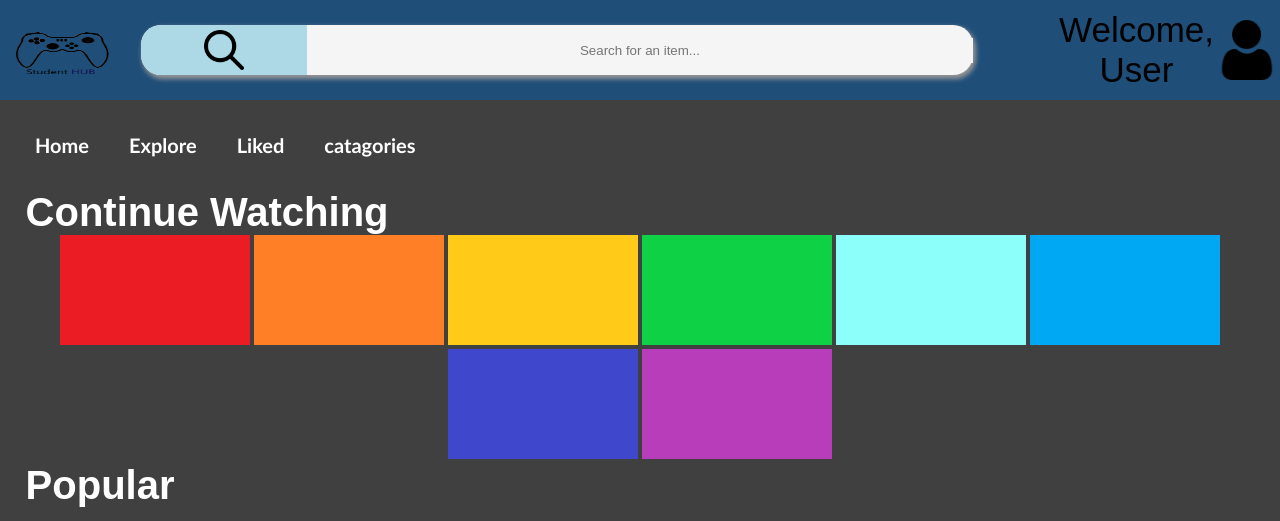
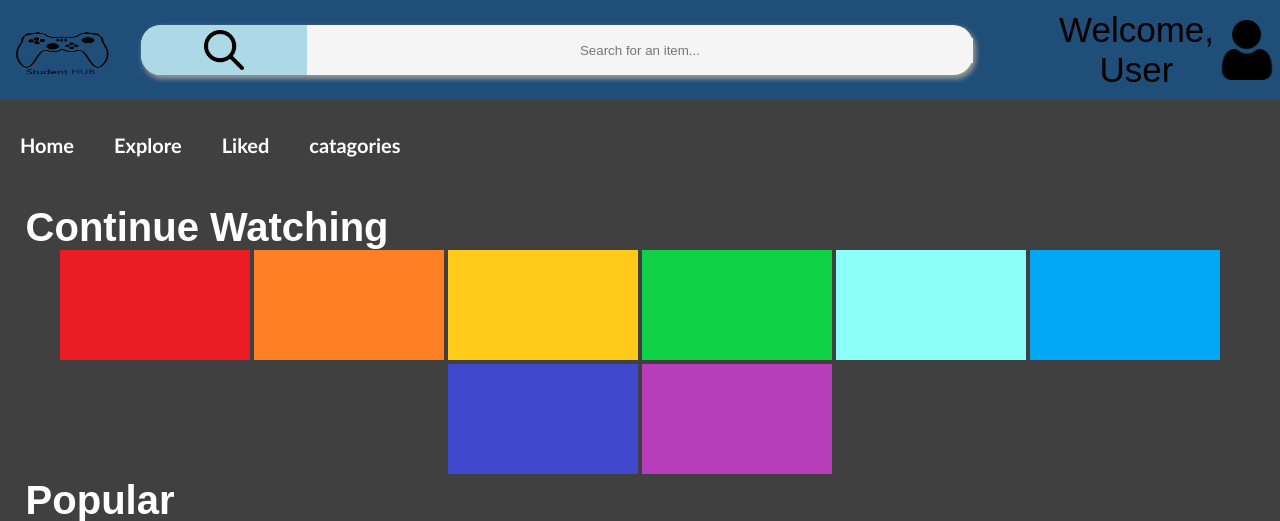
Before and after one commit to pnowy11/PPM-Website, a PHP site: page /HTML/Index.html in a window 1280 px wide. Shown: the top 521 px of the page. Run offline with PHP 8.4, Linux system fonts and the light colour scheme.

Commit message:
changed style of the footer div
added a with to the "footer" div,
made the widtg 100%,
this was done to make the webpage static and have no need to scroll left and right

```diff
--- a/HTML/style.css
+++ b/HTML/style.css
@@ -15,6 +15,7 @@ footer {
    color:white;
    flex: 1;
    height: 50px;
+   width: 100%;
    bottom: 0px;
    left: 0px;
    right: 0px;
@@ -190,7 +191,8 @@ input {
 nav{
     width: 100%;
     height: 60px;
-    padding: 15px;
+    padding: 10px 0 10px 0;
+    margin-bottom: 25px;
 
     text-align: center;
     position: static;
@@ -208,7 +210,7 @@ nav{
 .nav ul{
     float: left;
     height: 100%;
-    height: 90px;
+    height: 80px;
 }
 
 nav ul li{
```
